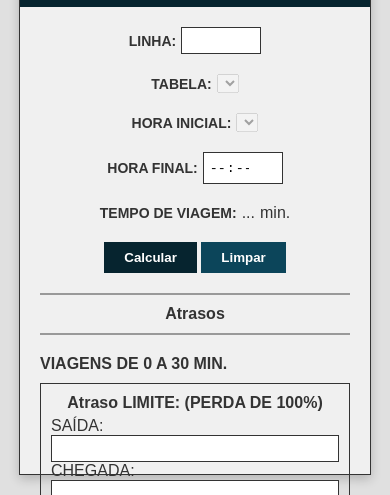
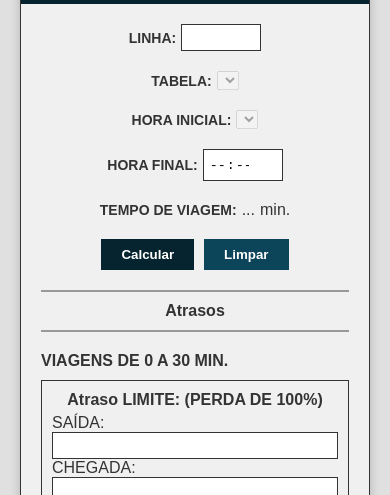
Before and after one commit to IsraelCesarA/ParametroOnline, a plain HTML site: page index.html in a window 390 px wide. Shown: the part 349-844 px from the top of the page. Drawn offline with Linux system fonts and the light colour scheme.

Commit message:
Update style.css

```diff
--- a/style.css
+++ b/style.css
@@ -18,9 +18,11 @@
 .container {
     width: 100%;
     max-width: 1000px;
+    height: fit-content;
     background: var(--card-bg);
     border: 1px solid var(--border-color);
     box-shadow: 0 4px 10px rgba(0,0,0,0.2);
+
 }
 header {
     background: var(--bg-dark);
@@ -158,6 +160,13 @@
     padding: 5px;
     border: 1px solid var(--border-color);
 }
+.button-group{
+    display: flex;
+    flex-direction: row;
+    justify-content: center;
+    align-items: center;
+    gap: 10px;
+}
 @media (max-width: 568px) {
 .header-center {
     flex-direction: column;
@@ -176,7 +185,7 @@
     padding-bottom: 20px;
 }
 .gist-logo{
-                width: 80vw;
+    width: 100%;
 }
 .header-left {
     display: flex;
@@ -202,5 +211,12 @@
 .header-subtitle{
     font-size: 12px;
 }
+.container {
+    width: 100%;
+    height: fit-content;
+    background: var(--card-bg);
+    border: 1px solid var(--border-color);
+    box-shadow: 0 4px 10px rgba(0,0,0,0.2);
+
 }
 }
```
Lines whose indentation alone changed are shown as unchanged.
